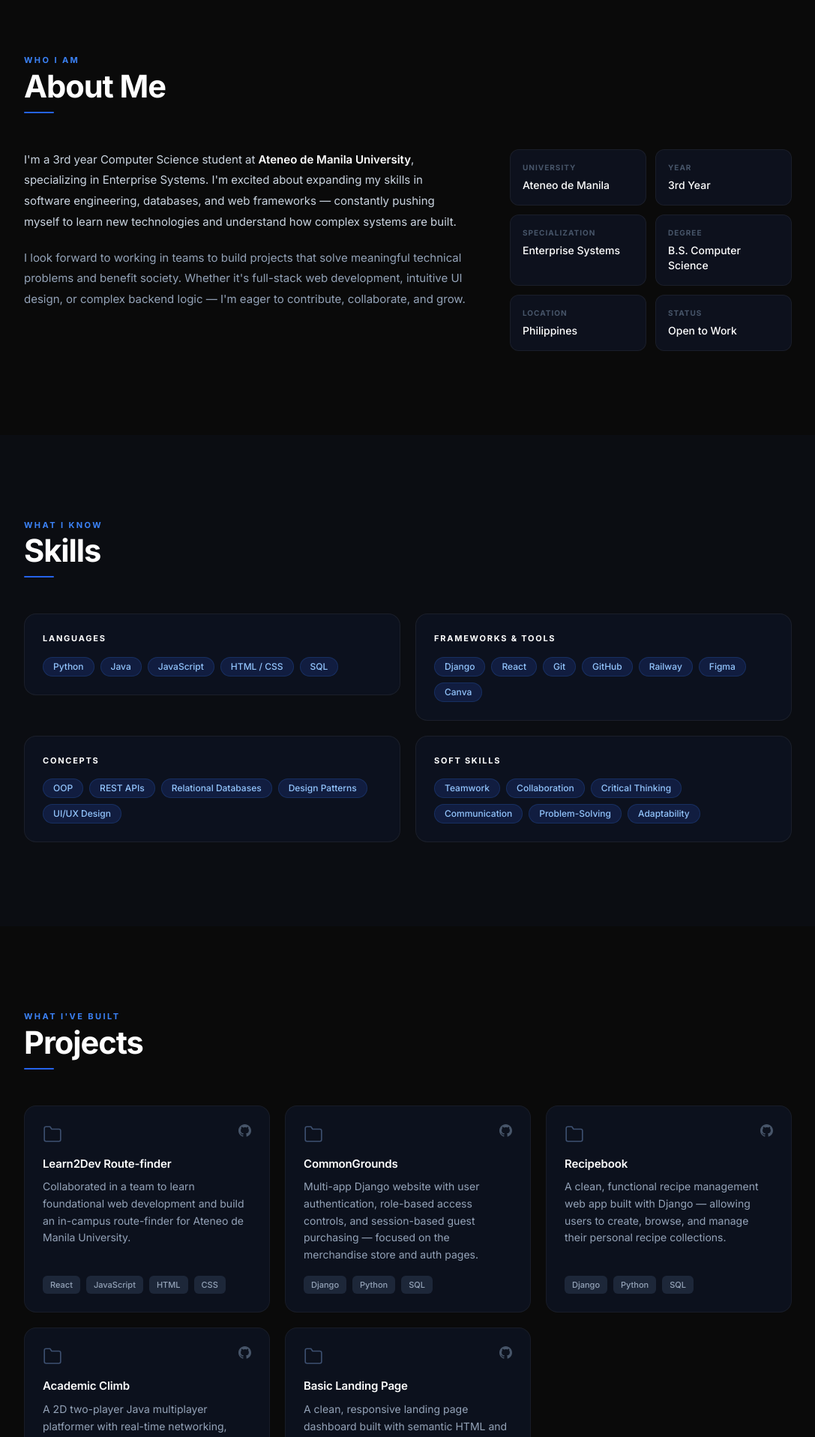
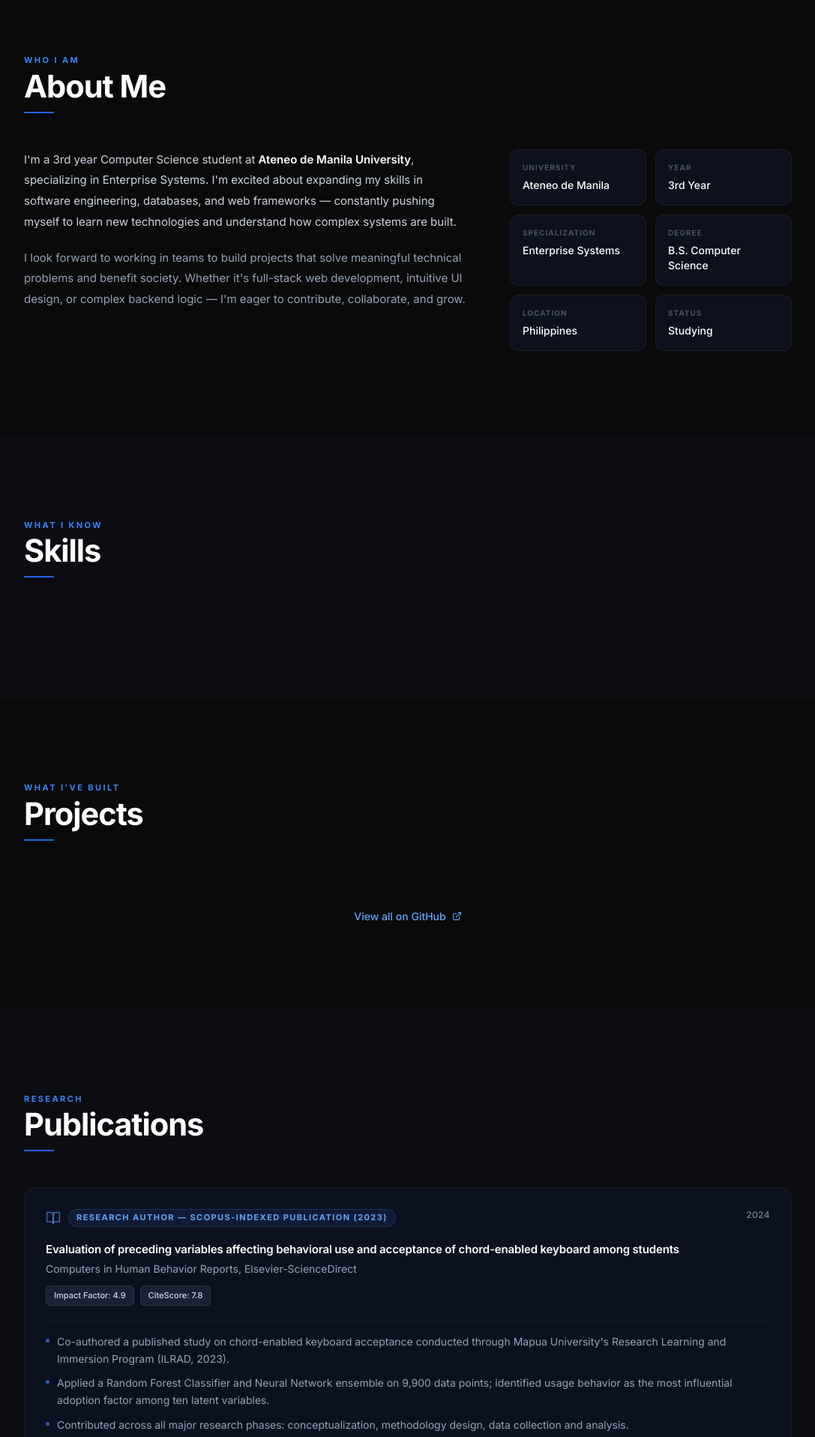
Before and after one commit to calilaceron/calil-aceron-portfolio, a Django app: page / in a window 1280 px wide. Shown: the part 840-2756 px from the top of the page at 75% size, without its empty margins (96-1183 px from the left). Run offline with Django 5.2, Linux system fonts and the light colour scheme; data comes from the database, SQL or seed files in the repository; data that the repository does not hold is empty; some libraries are stand-ins or nearby versions.

Commit message:
Add Publications section, hover effects, and scroll-to-top button

```diff
--- a/core/templates/core/index.html
+++ b/core/templates/core/index.html
@@ -20,45 +20,6 @@
   <script type="text/babel">{% verbatim %}
     const { useState, useEffect, useRef } = React;
 
-    const SKILLS = {
-      Languages:             ['Python', 'Java', 'JavaScript', 'HTML / CSS', 'SQL'],
-      'Frameworks & Tools':  ['Django', 'React', 'Git', 'GitHub', 'Railway', 'Figma', 'Canva'],
-      Concepts:              ['OOP', 'REST APIs', 'Relational Databases', 'Design Patterns', 'UI/UX Design'],
-      'Soft Skills':         ['Teamwork', 'Collaboration', 'Critical Thinking', 'Communication', 'Problem-Solving', 'Adaptability'],
-    };
-
-    const PROJECTS = [
-      {
-        title:  'Learn2Dev Route-finder',
-        desc:   'Collaborated in a team to learn foundational web development and build an in-campus route-finder for Ateneo de Manila University.',
-        stack:  ['React', 'JavaScript', 'HTML', 'CSS'],
-        github: 'https://github.com/calilaceron',
-      },
-      {
-        title:  'CommonGrounds',
-        desc:   'Multi-app Django website with user authentication, role-based access controls, and session-based guest purchasing — focused on the merchandise store and auth pages.',
-        stack:  ['Django', 'Python', 'SQL'],
-        github: 'https://github.com/calilaceron',
-      },
-      {
-        title:  'Recipebook',
-        desc:   'A clean, functional recipe management web app built with Django — allowing users to create, browse, and manage their personal recipe collections.',
-        stack:  ['Django', 'Python', 'SQL'],
-        github: 'https://github.com/calilaceron',
-      },
-      {
-        title:  'Academic Climb',
-        desc:   'A 2D two-player Java multiplayer platformer with real-time networking, dynamic in-game elements, and graphics rendered using Java Swing.',
-        stack:  ['Java', 'Java Swing', 'Networking'],
-        github: 'https://github.com/calilaceron',
-      },
-      {
-        title:  'Basic Landing Page',
-        desc:   'A clean, responsive landing page dashboard built with semantic HTML and CSS Flexbox, focused on layout fundamentals and visual clarity.',
-        stack:  ['HTML', 'CSS', 'Flexbox'],
-        github: 'https://github.com/calilaceron',
-      },
-    ];
 
     const GHIcon = ({ s = 20 }) => (
       <svg width={s} height={s} viewBox="0 0 24 24" fill="currentColor" aria-hidden="true">
@@ -69,6 +30,23 @@
     const LIIcon = ({ s = 20 }) => (
       <svg width={s} height={s} viewBox="0 0 24 24" fill="currentColor" aria-hidden="true">
         <path d="M20.447 20.452h-3.554v-5.569c0-1.328-.027-3.037-1.852-3.037-1.853 0-2.136 1.445-2.136 2.939v5.667H9.351V9h3.414v1.561h.046c.477-.9 1.637-1.85 3.37-1.85 3.601 0 4.267 2.37 4.267 5.455v6.286zM5.337 7.433a2.062 2.062 0 0 1-2.063-2.065 2.064 2.064 0 1 1 2.063 2.065zm1.782 13.019H3.555V9h3.564v11.452zM22.225 0H1.771C.792 0 0 .774 0 1.729v20.542C0 23.227.792 24 1.771 24h20.451C23.2 24 24 23.227 24 22.271V1.729C24 .774 23.2 0 22.222 0h.003z"/>
+      </svg>
+    );
+
+    const BookOpenIcon = ({ s = 20 }) => (
+      <svg width={s} height={s} viewBox="0 0 24 24" fill="none"
+        stroke="currentColor" strokeWidth="1.75" strokeLinecap="round" strokeLinejoin="round">
+        <path d="M2 3h6a4 4 0 0 1 4 4v14a3 3 0 0 0-3-3H2z"/>
+        <path d="M22 3h-6a4 4 0 0 0-4 4v14a3 3 0 0 1 3-3h7z"/>
+      </svg>
+    );
+
+    const ExtLinkIcon = ({ s = 14 }) => (
+      <svg width={s} height={s} viewBox="0 0 24 24" fill="none"
+        stroke="currentColor" strokeWidth="2" strokeLinecap="round" strokeLinejoin="round">
+        <path d="M18 13v6a2 2 0 0 1-2 2H5a2 2 0 0 1-2-2V8a2 2 0 0 1 2-2h6"/>
+        <polyline points="15 3 21 3 21 9"/>
+        <line x1="10" y1="14" x2="21" y2="3"/>
       </svg>
     );
 
@@ -126,7 +104,7 @@
         window.addEventListener('scroll', fn, { passive: true });
         return () => window.removeEventListener('scroll', fn);
       }, []);
-      const links = ['About', 'Skills', 'Projects', 'Contact'];
+      const links = ['About', 'Skills', 'Projects', 'Publications', 'Contact'];
       return (
         <header className={`fixed top-0 inset-x-0 z-50 transition-all duration-300 ${sc ? 'bg-[#0a0a0a]/82 backdrop-blur-2xl border-b border-white/[0.06]' : ''}`}>
           <div className="max-w-5xl mx-auto px-6 flex items-center justify-between h-[68px]">
@@ -138,10 +116,10 @@
             </button>
             <nav className="hidden md:flex items-center gap-8">
               {links.map(l => (
-                <button key={l} onClick={() => scrollTo(l.toLowerCase())}
-                  className="text-sm text-slate-400 hover:text-white font-medium transition-colors duration-200 bg-transparent border-0 cursor-pointer p-0">
+                <a key={l} href={`#${l.toLowerCase()}`}
+                  className="text-sm text-slate-400 hover:text-white font-medium transition-colors duration-200 no-underline" style={{ textDecoration: 'none' }}>
                   {l}
-                </button>
+                </a>
               ))}
             </nav>
             <button
@@ -156,10 +134,10 @@
             <div className="md:hidden border-t border-white/[0.05] px-6 py-5 flex flex-col gap-5"
               style={{ background: 'rgba(10,14,26,0.97)', backdropFilter: 'blur(24px)' }}>
               {links.map(l => (
-                <button key={l} onClick={() => { scrollTo(l.toLowerCase()); setOpen(false); }}
-                  className="text-slate-400 hover:text-white text-sm font-medium text-left bg-transparent border-0 cursor-pointer p-0 transition-colors">
+                <a key={l} href={`#${l.toLowerCase()}`} onClick={() => setOpen(false)}
+                  className="text-slate-400 hover:text-white text-sm font-medium transition-colors" style={{ textDecoration: 'none' }}>
                   {l}
-                </button>
+                </a>
               ))}
             </div>
           )}
@@ -171,7 +149,7 @@
       const typed = useTyper([
         'CS Student @ ADMU',
         'Aspiring Software Engineer',
-        'Enterprise Systems Enthusiast',
+        'Enterprise Systems Specialization',
         'Web Developer',
       ]);
       return (
@@ -179,10 +157,10 @@
           <div className="pointer-events-none absolute inset-0" aria-hidden="true">
             <div style={{ position:'absolute', top:'42%', left:'50%', transform:'translate(-50%,-50%)', width:800, height:800, background:'radial-gradient(circle, rgba(59,130,246,0.052) 0%, transparent 62%)' }}></div>
           </div>
-          <p className="au d1 text-[11px] font-bold tracking-[0.24em] uppercase text-blue-500 mb-6">Hello, World —</p>
+          <p className="au d1 text-[11px] font-bold tracking-[0.24em] uppercase text-blue-500 mb-6">Hello, Kumusta, Bonjour</p>
           <h1 className="au d2 font-extrabold text-white leading-none mb-4"
             style={{ fontSize: 'clamp(2.8rem, 8vw, 5.5rem)', letterSpacing: '-0.038em' }}>
-            Hi, I'm{' '}
+            I'm{' '}
             <span className="text-blue-500" style={{ textShadow: '0 0 64px rgba(59,130,246,0.35)' }}>Calil.</span>
           </h1>
           <div className="au d3 text-lg sm:text-xl text-slate-400 font-medium mb-4 h-8 flex items-center justify-center gap-1">
@@ -190,25 +168,16 @@
             <span className="cursor text-blue-400 ml-0.5">|</span>
           </div>
           <p className="au d4 text-slate-500 text-[15px] max-w-[380px] leading-relaxed mb-10">
-            Building clean, scalable, and user-friendly software — from web apps to enterprise systems.
+            Understanding, learning, and growing as a software engineer.
           </p>
           <div className="au d5 flex flex-wrap items-center justify-center gap-3">
-            <button onClick={() => scrollTo('projects')}
-              className="bg-blue-600 hover:bg-blue-500 text-white font-semibold text-sm px-6 py-3 rounded-xl transition-all duration-200 hover:-translate-y-0.5 border-0 cursor-pointer"
+            <a href="https://github.com/calilaceron" target="_blank" rel="noopener noreferrer"
+              className="bg-blue-600 hover:bg-blue-500 text-white font-semibold text-sm px-6 py-3 rounded-xl transition-all duration-200 hover:-translate-y-0.5 cursor-pointer inline-block"
+              style={{ textDecoration: 'none' }}
               onMouseEnter={e => e.currentTarget.style.boxShadow = '0 8px 32px -4px rgba(59,130,246,0.45)'}
               onMouseLeave={e => e.currentTarget.style.boxShadow = 'none'}>
               View My Work
-            </button>
-            <button
-              onClick={() => alert('Add your resume PDF link here!')}
-              className="text-white font-semibold text-sm px-6 py-3 rounded-xl border border-white/[0.14] hover:border-blue-400/40 hover:bg-white/[0.04] transition-all duration-200 hover:-translate-y-0.5 flex items-center gap-2 bg-transparent cursor-pointer">
-              <svg width="14" height="14" viewBox="0 0 24 24" fill="none" stroke="currentColor" strokeWidth="2.5" strokeLinecap="round">
-                <path d="M21 15v4a2 2 0 0 1-2 2H5a2 2 0 0 1-2-2v-4"/>
-                <polyline points="7 10 12 15 17 10"/>
-                <line x1="12" y1="15" x2="12" y2="3"/>
-              </svg>
-              Download Résumé
-            </button>
+            </a>
           </div>
           <button onClick={() => scrollTo('about')}
             className="absolute bottom-10 left-1/2 -translate-x-1/2 flex flex-col items-center gap-1.5 text-slate-700 hover:text-slate-500 transition-colors bg-transparent border-0 cursor-pointer">
@@ -249,9 +218,9 @@
                   ['Specialization', 'Enterprise Systems'],
                   ['Degree', 'B.S. Computer Science'],
                   ['Location', 'Philippines'],
-                  ['Status', 'Open to Work'],
+                  ['Status', 'Studying'],
                 ].map(([label, value]) => (
-                  <div key={label} className="bg-slate-900/60 border border-white/[0.06] rounded-xl p-4">
+                  <div key={label} className="bg-slate-900/60 border border-white/[0.06] rounded-xl p-4 transition-all duration-300 hover:border-blue-500/[0.28] hover:shadow-[0_0_22px_-4px_rgba(59,130,246,0.22)] hover:-translate-y-0.5">
                     <p className="text-slate-600 text-[10px] font-bold uppercase tracking-widest mb-1.5">{label}</p>
                     <p className="text-white text-sm font-medium">{value}</p>
                   </div>
@@ -263,12 +232,14 @@
       </section>
     );
 
-    const Skills = () => (
+    const Skills = ({ skills }) => {
+      if (!skills) return null;
+      return (
         <section id="skills" className="py-28 px-6" style={{ background: 'rgba(15,23,42,0.28)' }}>
           <div className="max-w-5xl mx-auto">
             <Reveal><SH label="What I Know" title="Skills" /></Reveal>
             <div className="grid sm:grid-cols-2 gap-5">
-            {Object.entries(SKILLS).map(([cat, items], i) => (
+              {Object.entries(skills).map(([cat, items], i) => (
                 <Reveal key={cat} delay={i * 80}>
                   <div className="bg-slate-900/50 border border-white/[0.06] rounded-2xl p-6">
                     <h3 className="text-white text-[11px] font-bold uppercase tracking-[0.16em] mb-4">{cat}</h3>
@@ -282,6 +253,7 @@
           </div>
         </section>
       );
+    };
 
     const Card = ({ p, delay }) => (
       <Reveal delay={delay} className="flex flex-col">
@@ -291,27 +263,111 @@
               stroke="#3d5070" strokeWidth="1.5" strokeLinecap="round" strokeLinejoin="round">
               <path d="M22 19a2 2 0 0 1-2 2H4a2 2 0 0 1-2-2V5a2 2 0 0 1 2-2h5l2 3h9a2 2 0 0 1 2 2z"/>
             </svg>
-            <a href={p.github} target="_blank" rel="noopener noreferrer" className="gh-link">
+            <div className="flex items-center gap-3">
+              {p.github_url && (
+                <a href={p.github_url} target="_blank" rel="noopener noreferrer" className="gh-link">
                   <GHIcon s={17} />
                 </a>
+              )}
+              {p.live_url && (
+                <a href={p.live_url} target="_blank" rel="noopener noreferrer" className="gh-link" title="Live Demo">
+                  <svg width="17" height="17" viewBox="0 0 24 24" fill="none" stroke="currentColor" strokeWidth="2" strokeLinecap="round" strokeLinejoin="round">
+                    <path d="M18 13v6a2 2 0 0 1-2 2H5a2 2 0 0 1-2-2V8a2 2 0 0 1 2-2h6"/>
+                    <polyline points="15 3 21 3 21 9"/>
+                    <line x1="10" y1="14" x2="21" y2="3"/>
+                  </svg>
+                </a>
+              )}
+            </div>
           </div>
           <div className="flex-1">
             <h3 className="text-white font-semibold mb-2 text-[15px]" style={{ letterSpacing: '-0.01em' }}>{p.title}</h3>
-            <p className="text-slate-400 text-sm leading-relaxed">{p.desc}</p>
+            <p className="text-slate-400 text-sm leading-relaxed">{p.description}</p>
           </div>
           <div className="flex flex-wrap gap-2">
-            {p.stack.map(t => <span key={t} className="s-tag">{t}</span>)}
+            {(p.tech_stack || []).map(t => <span key={t} className="s-tag">{t}</span>)}
           </div>
         </div>
       </Reveal>
     );
 
-    const Projects = () => (
+    const Publications = ({ publications }) => {
+      if (!publications || publications.length === 0) return null;
+      return (
+        <section id="publications" className="py-28 px-6" style={{ background: 'rgba(15,23,42,0.28)' }}>
+          <div className="max-w-5xl mx-auto">
+            <Reveal><SH label="Research" title="Publications" /></Reveal>
+            <div className="flex flex-col gap-5">
+              {publications.map((pub, i) => (
+                <Reveal key={pub.title} delay={i * 80}>
+                  <div className="p-card flex flex-col gap-5 p-7 rounded-2xl" style={{ background: 'rgba(13,20,38,0.7)' }}>
+
+                    <div className="flex items-start justify-between gap-3 flex-wrap">
+                      <div className="flex items-center gap-2.5">
+                        <span className="text-blue-400/60 shrink-0"><BookOpenIcon s={20} /></span>
+                        <span className="text-[11px] font-bold tracking-[0.13em] uppercase text-blue-400 bg-blue-500/[0.1] border border-blue-500/[0.2] px-2.5 py-1 rounded-full leading-tight">
+                          {pub.role}
+                        </span>
+                      </div>
+                      <span className="text-slate-500 text-xs font-semibold tracking-wide shrink-0">{pub.year}</span>
+                    </div>
+
+                    <div>
+                      <h3 className="text-white font-semibold text-[15px] leading-snug mb-1.5" style={{ letterSpacing: '-0.01em' }}>
+                        {pub.title}
+                      </h3>
+                      <p className="text-slate-400 text-sm mb-3">{pub.journal}</p>
+                      {pub.metrics && (
+                        <div className="flex flex-wrap gap-2">
+                          {pub.metrics.split('|').map(m => (
+                            <span key={m} className="text-[11px] font-medium text-slate-300 bg-slate-800/80 border border-white/[0.07] px-2.5 py-1 rounded-md">
+                              {m.trim()}
+                            </span>
+                          ))}
+                        </div>
+                      )}
+                    </div>
+
+                    {pub.description && pub.description.length > 0 && (
+                      <ul className="flex flex-col gap-2.5 border-t border-white/[0.05] pt-4">
+                        {pub.description.map((point, j) => (
+                          <li key={j} className="flex items-start gap-2.5 text-sm text-slate-400 leading-relaxed">
+                            <svg className="shrink-0 mt-[7px]" width="5" height="5" viewBox="0 0 6 6" fill="rgba(59,130,246,0.7)">
+                              <circle cx="3" cy="3" r="3"/>
+                            </svg>
+                            {point}
+                          </li>
+                        ))}
+                      </ul>
+                    )}
+
+                    {pub.link && (
+                      <div className="pt-2 border-t border-white/[0.05] flex justify-end">
+                        <a href={pub.link} target="_blank" rel="noopener noreferrer"
+                          className="inline-flex items-center gap-1.5 text-sm font-medium text-blue-400 hover:text-blue-300 transition-colors duration-200"
+                          style={{ textDecoration: 'none' }}>
+                          View Publication <ExtLinkIcon s={13} />
+                        </a>
+                      </div>
+                    )}
+
+                  </div>
+                </Reveal>
+              ))}
+            </div>
+          </div>
+        </section>
+      );
+    };
+
+    const Projects = ({ projects }) => {
+      if (!projects) return null;
+      return (
       <section id="projects" className="py-28 px-6">
         <div className="max-w-5xl mx-auto">
           <Reveal><SH label="What I've Built" title="Projects" /></Reveal>
           <div className="grid sm:grid-cols-2 lg:grid-cols-3 gap-5">
-            {PROJECTS.map((p, i) => <Card key={p.title} p={p} delay={i * 60} />)}
+            {projects.map((p, i) => <Card key={p.title} p={p} delay={i * 60} />)}
           </div>
           <Reveal delay={220}>
             <div className="mt-10 text-center">
@@ -330,6 +386,7 @@
         </div>
       </section>
       );
+    };
 
     const Contact = () => (
       <section id="contact" className="py-28 px-6" style={{ background: 'rgba(15,23,42,0.28)' }}>
@@ -358,12 +415,60 @@
                 <a href="https://www.linkedin.com/in/calilaceron" target="_blank" rel="noopener noreferrer" className="soc-btn">
                   <LIIcon s={17} /> LinkedIn
                 </a>
+                <button onClick={() => alert('Resume is issued upon request. Email me at calilaceron11@gmail.com')} className="soc-btn">
+                  <svg width="17" height="17" viewBox="0 0 24 24" fill="none" stroke="currentColor" strokeWidth="2" strokeLinecap="round">
+                    <path d="M21 15v4a2 2 0 0 1-2 2H5a2 2 0 0 1-2-2v-4"/>
+                    <polyline points="7 10 12 15 17 10"/>
+                    <line x1="12" y1="15" x2="12" y2="3"/>
+                  </svg>
+                  Resume
+                </button>
               </div>
             </Reveal>
           </div>
         </div>
       </section>
     );
+
+    const ScrollTop = () => {
+      const [visible, setVisible] = useState(false);
+      useEffect(() => {
+        const fn = () => setVisible(window.scrollY > 300);
+        window.addEventListener('scroll', fn, { passive: true });
+        return () => window.removeEventListener('scroll', fn);
+      }, []);
+      if (!visible) return null;
+      return (
+        <a
+          href="#home"
+          aria-label="Back to top"
+          style={{
+            position: 'fixed',
+            bottom: '24px',
+            right: '24px',
+            zIndex: 9999,
+            width: '40px',
+            height: '40px',
+            borderRadius: '50%',
+            background: 'rgba(15,23,42,0.9)',
+            border: '1px solid rgba(255,255,255,0.12)',
+            color: '#94a3b8',
+            cursor: 'pointer',
+            display: 'flex',
+            alignItems: 'center',
+            justifyContent: 'center',
+            backdropFilter: 'blur(8px)',
+            textDecoration: 'none',
+            transition: 'color 0.2s, border-color 0.2s',
+          }}
+          onMouseEnter={e => { e.currentTarget.style.color = '#60a5fa'; e.currentTarget.style.borderColor = 'rgba(59,130,246,0.4)'; }}
+          onMouseLeave={e => { e.currentTarget.style.color = '#94a3b8'; e.currentTarget.style.borderColor = 'rgba(255,255,255,0.12)'; }}>
+          <svg width="16" height="16" viewBox="0 0 24 24" fill="none" stroke="currentColor" strokeWidth="2.5" strokeLinecap="round">
+            <polyline points="18 15 12 9 6 15"/>
+          </svg>
+        </a>
+      );
+    };
 
     const Footer = () => (
       <footer className="border-t border-white/[0.05] py-8 px-6">
@@ -374,19 +479,33 @@
       </footer>
     );
 
-    const App = () => (
+    const App = () => {
+      const [skills, setSkills] = useState(null);
+      const [projects, setProjects] = useState(null);
+      const [publications, setPublications] = useState(null);
+
+      useEffect(() => {
+        fetch('/api/skills/').then(r => r.json()).then(setSkills);
+        fetch('/api/projects/').then(r => r.json()).then(setProjects);
+        fetch('/api/publications/').then(r => r.json()).then(setPublications);
+      }, []);
+
+      return (
         <div className="min-h-screen bg-[#0a0a0a]">
           <Nav />
           <main>
             <Hero />
             <About />
-          <Skills />
-          <Projects />
+            <Skills skills={skills} />
+            <Projects projects={projects} />
+            <Publications publications={publications} />
             <Contact />
           </main>
           <Footer />
+          <ScrollTop />
         </div>
       );
+    };
 
     ReactDOM.createRoot(document.getElementById('root')).render(<App />);
   {% endverbatim %}</script>
--- a/static/css/portfolio.css
+++ b/static/css/portfolio.css
@@ -1,5 +1,6 @@
 *, *::before, *::after { font-family: 'Inter', sans-serif; text-wrap: pretty; }
-html, body { margin: 0; padding: 0; background: #0a0a0a; }
+html { margin: 0; padding: 0; background: #0a0a0a; scroll-behavior: smooth; scroll-padding-top: 80px; }
+body { margin: 0; padding: 0; background: #0a0a0a; }
 
 @keyframes fadeUp { from { opacity: 0; transform: translateY(20px); } to { opacity: 1; transform: none; } }
 @keyframes blink  { 0%,100% { opacity: 1; } 50% { opacity: 0; } }
```
Lines whose indentation alone changed are shown as unchanged.
